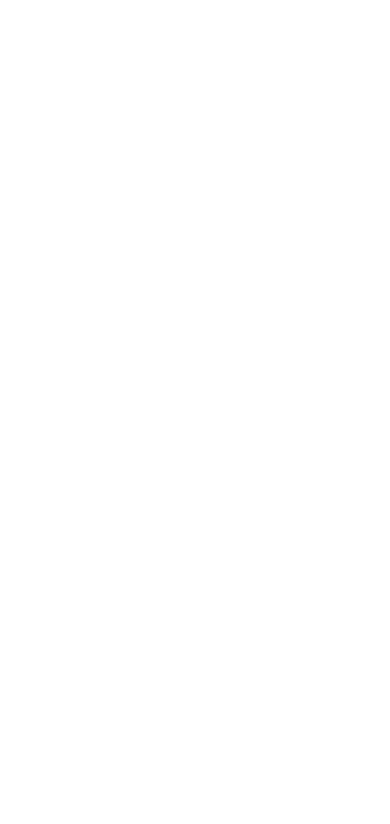
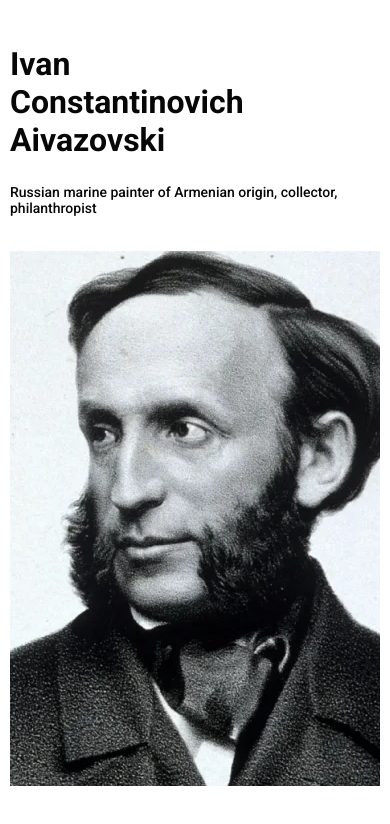
Before and after one commit to Kat-nik/Aivazovski_page, a plain HTML site: page index.html in a window 390 px wide. Drawn offline with Linux system fonts and the light colour scheme.

Commit message:
Section home

```diff
--- a/index.css
+++ b/index.css
@@ -1,3 +1,4 @@
 @import url(/style/basic.css);
 @import url(/style/variables.css);
 @import url(/style/header.css);
+@import url(/style/home.css);
--- a/index.html
+++ b/index.html
@@ -24,7 +24,19 @@
       </nav>
     </div>
   </header>
-  <main></main>
+
+  <main aria-label="main">
+
+    <section class="home" aria-label="home section">
+      <div class="container">
+        <h1 class="home-title" aria-label="title">Ivan Constantinovich Aivazovski</h1>
+        <p class="home-description" aria-label="description">Russian marine painter of Armenian origin, collector, philanthropist</p>
+        <img src="/assets/webp/home.webp" alt="photo of Aivazovski" class="home-img">
+      </div>
+    </section>
+
+  </main>
+
   <footer></footer>
 
 </body>
--- a/style/basic.css
+++ b/style/basic.css
@@ -19,6 +19,10 @@ a {
   color: unset;
 }
 
+h1, p {
+  margin: 0;
+}
+
 .container {
   margin: 0 auto;
   max-width: 970px;
--- /dev/null
+++ b/style/home.css
@@ -0,0 +1,38 @@
+.home {
+  text-align: center;
+}
+
+.home-title {
+  font-size: 45px;
+  font-weight: 700;
+  color: var(--color-main-black);
+  margin: 45px 0 25px 0;
+}
+
+.home-description {
+  font-size: 18px;
+  font-weight: 500;
+  color: var(--color-main-black);
+  margin: 0 0 35px 0;
+}
+
+.home-img {
+  width: 100%;
+  height: 535px;
+  object-fit: cover;
+}
+
+  @media (max-width: 480px) {
+    .home {
+      text-align: left;
+    }
+
+    .home-title {
+      max-width: 250px;
+      font-size: 32px;
+    }
+
+    .home-description {
+      font-size: 14px;
+  }
+}
```
